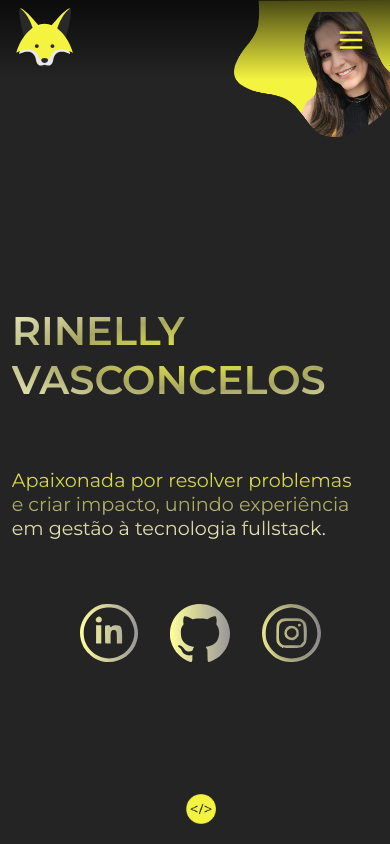
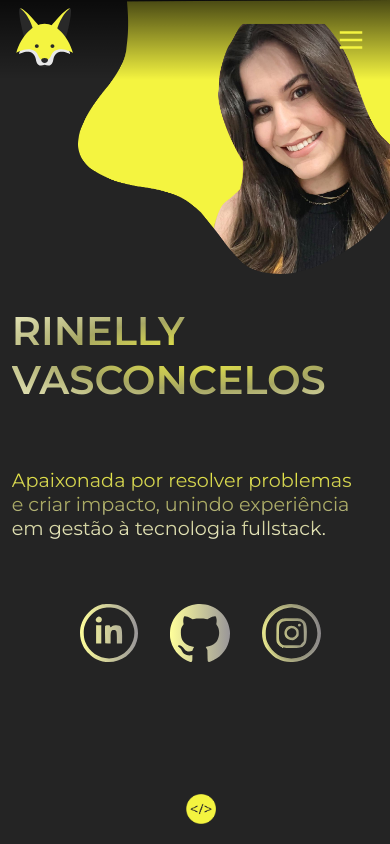
Before and after one commit to Rinelly/portfolio-rinelly, a website: page index.html in a window 390 px wide. Shown: the top 844 px of the page. Drawn offline with nearby package versions, Linux system fonts and the light colour scheme.

Commit message:
Ajuste na responsividade

```diff
--- a/css/responsive.css
+++ b/css/responsive.css
@@ -11,7 +11,7 @@
 
 @media (max-width: 480px) {
     body {
-        background-size: 40%;
+        background-size: 80%;
     }
     header {
         backdrop-filter: none;
```
